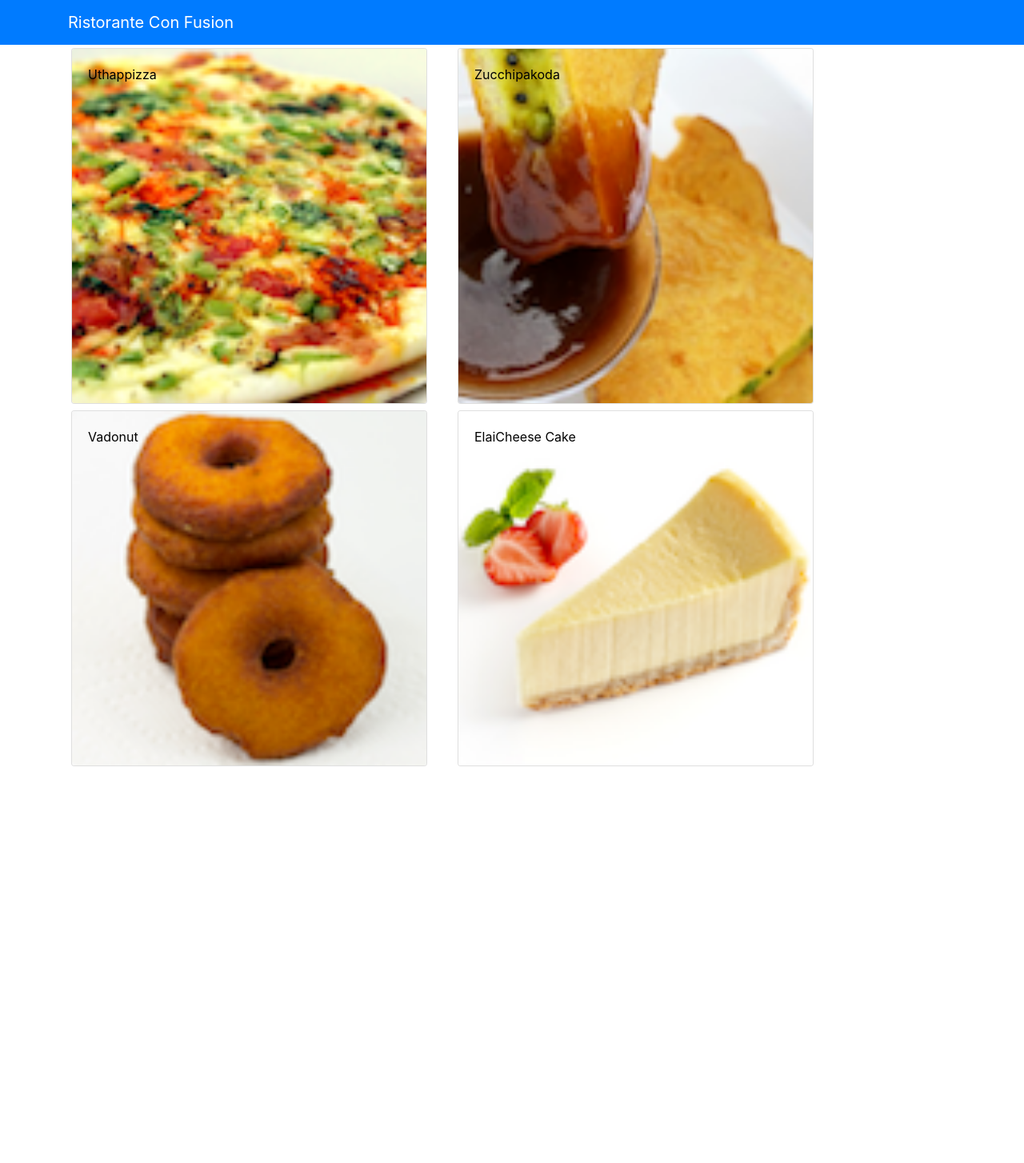
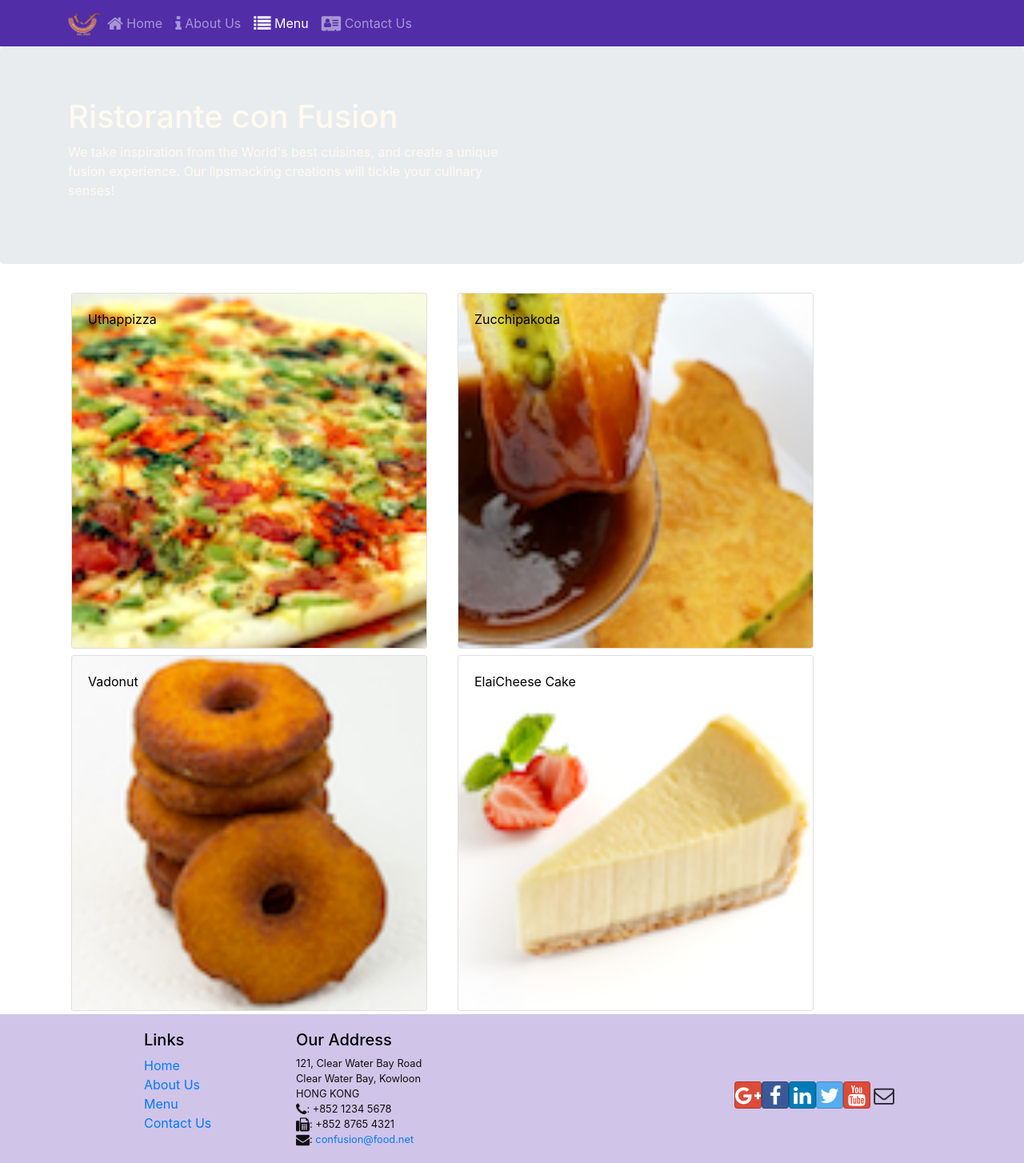
Before and after one commit to gnondpom09/react-app, a React (Create React App) app: page /menu in a window 1280 px wide. Shown: the top 1454 px of the page at 80% size. Before the commit the page ends 962 px from the top, so only its background shows below. Built offline with nearby package versions, Linux system fonts and the light colour scheme.

Commit message:
Add React router

```diff
--- a/package.json
+++ b/package.json
@@ -8,9 +8,12 @@
     "@testing-library/react": "^11.1.0",
     "@testing-library/user-event": "^12.1.10",
     "bootstrap": "^4.6.0",
+    "bootstrap-social": "^5.1.1",
+    "font-awesome": "^4.7.0",
     "react": "^17.0.1",
     "react-dom": "^17.0.1",
     "react-popper": "^2.2.4",
+    "react-router-dom": "^5.2.0",
     "react-scripts": "4.0.3",
     "reactstrap": "^8.9.0",
     "web-vitals": "^1.0.1"
--- a/src/App.css
+++ b/src/App.css
@@ -13,9 +13,38 @@
   }
 }
 
-.App-header {
-  height: 150px;
-  color: white;
+.row-header {
+  margin: 0px auto;
+  padding: 0px auto;
+}
+
+.row-content {
+  margin: 0px auto;
+  padding: 50px 0px 50px 0px;
+  border-bottom: 1px ridge;
+  min-height: 400px;
+}
+
+.footer {
+  background-color: #d1c4e9;
+  margin: 0px auto;
+  padding: 20px 0px 20px 0px;
+}
+.jumbotron {
+  padding: 70px 30px 70px 30px;
+  margin: 0px auto;
+  background: #9575cd;
+  color: floralwhite;
+}
+
+address {
+  font-size: 80%;
+  margin: 0px;
+  color: #0f0f0f;
+}
+
+.navbar-dark {
+  background-color: #512da8;
 }
 
 .App-title {
--- a/src/App.js
+++ b/src/App.js
@@ -2,13 +2,16 @@
 import React, { Component } from "react";
 
 import Main from "./components/MainComponent";
+import { BrowserRouter } from "react-router-dom";
 
 class App extends Component {
   render() {
     return (
-      <div className="App">
-        <Main />
-      </div>
+      <BrowserRouter>
+        <div className="App">
+          <Main />
+        </div>
+      </BrowserRouter>
     );
   }
 }
--- /dev/null
+++ b/src/components/FooterComponent.js
@@ -0,0 +1,91 @@
+import React from "react";
+import { Link } from "react-router-dom";
+
+function Footer(props) {
+  return (
+    <div className="footer">
+      <div className="container">
+        <div className="row justify-content-center">
+          <div className="col-4 offset-1 col-sm-2">
+            <h5>Links</h5>
+            <ul className="list-unstyled">
+              <li>
+                <Link to="/home">Home</Link>
+              </li>
+              <li>
+                <Link to="/aboutus">About Us</Link>
+              </li>
+              <li>
+                <Link to="/menu">Menu</Link>
+              </li>
+              <li>
+                <Link to="/contactus">Contact Us</Link>
+              </li>
+            </ul>
+          </div>
+          <div className="col-7 col-sm-5">
+            <h5>Our Address</h5>
+            <address>
+              121, Clear Water Bay Road
+              <br />
+              Clear Water Bay, Kowloon
+              <br />
+              HONG KONG
+              <br />
+              <i className="fa fa-phone fa-lg"></i>: +852 1234 5678
+              <br />
+              <i className="fa fa-fax fa-lg"></i>: +852 8765 4321
+              <br />
+              <i className="fa fa-envelope fa-lg"></i>:{" "}
+              <a href="mailto:confusion@food.net">confusion@food.net</a>
+            </address>
+          </div>
+          <div className="col-12 col-sm-4 align-self-center">
+            <div className="text-center">
+              <a
+                className="btn btn-social-icon btn-google"
+                href="http://google.com/+"
+              >
+                <i className="fa fa-google-plus"></i>
+              </a>
+              <a
+                className="btn btn-social-icon btn-facebook"
+                href="http://www.facebook.com/profile.php?id="
+              >
+                <i className="fa fa-facebook"></i>
+              </a>
+              <a
+                className="btn btn-social-icon btn-linkedin"
+                href="http://www.linkedin.com/in/"
+              >
+                <i className="fa fa-linkedin"></i>
+              </a>
+              <a
+                className="btn btn-social-icon btn-twitter"
+                href="http://twitter.com/"
+              >
+                <i className="fa fa-twitter"></i>
+              </a>
+              <a
+                className="btn btn-social-icon btn-google"
+                href="http://youtube.com/"
+              >
+                <i className="fa fa-youtube"></i>
+              </a>
+              <a className="btn btn-social-icon" href="mailto:">
+                <i className="fa fa-envelope-o"></i>
+              </a>
+            </div>
+          </div>
+        </div>
+        <div className="row justify-content-center">
+          <div className="col-auto">
+            <p>© Copyright 2018 Ristorante Con Fusion</p>
+          </div>
+        </div>
+      </div>
+    </div>
+  );
+}
+
+export default Footer;
--- /dev/null
+++ b/src/components/HeaderComponent.js
@@ -0,0 +1,90 @@
+import React, { Component } from "react";
+
+import {
+  Nav,
+  Navbar,
+  NavbarBrand,
+  NavbarToggler,
+  Collapse,
+  NavItem,
+  Jumbotron,
+} from "reactstrap";
+import { NavLink } from "react-router-dom";
+
+class Header extends Component {
+  constructor(props) {
+    super(props);
+
+    this.toggleNav = this.toggleNav.bind(this);
+    this.state = {
+      isNavOpen: false,
+    };
+  }
+
+  toggleNav() {
+    this.setState({
+      isNavOpen: !this.state.isNavOpen,
+    });
+  }
+
+  render() {
+    return (
+      <div>
+        <Navbar dark expand="md">
+          <div className="container">
+            <NavbarToggler onClick={this.toggleNav} />
+            <NavbarBrand className="mr-auto" href="/">
+              <img
+                src="assets/images/logo.png"
+                height="30"
+                width="41"
+                alt="Ristorante Con Fusion"
+              />
+            </NavbarBrand>
+            <Collapse isOpen={this.state.isNavOpen} navbar>
+              <Nav navbar>
+                <NavItem>
+                  <NavLink className="nav-link" to="/home">
+                    <span className="fa fa-home fa-lg"></span> Home
+                  </NavLink>
+                </NavItem>
+                <NavItem>
+                  <NavLink className="nav-link" to="/aboutus">
+                    <span className="fa fa-info fa-lg"></span> About Us
+                  </NavLink>
+                </NavItem>
+                <NavItem>
+                  <NavLink className="nav-link" to="/menu">
+                    <span className="fa fa-list fa-lg"></span> Menu
+                  </NavLink>
+                </NavItem>
+                <NavItem>
+                  <NavLink className="nav-link" to="/contactus">
+                    <span className="fa fa-address-card fa-lg"></span> Contact
+                    Us
+                  </NavLink>
+                </NavItem>
+              </Nav>
+            </Collapse>
+          </div>
+        </Navbar>
+        <Jumbotron>
+          <div className="container">
+            <div className="row row-header">
+              <div className="col-12 col-sm-6">
+                <h1>Ristorante con Fusion</h1>
+                <p>
+                  We take inspiration from the World's best cuisines, and create
+                  a unique fusion experience. Our lipsmacking creations will
+                  tickle your culinary senses!
+                </p>
+              </div>
+            </div>
+          </div>
+        </Jumbotron>
+      </div>
+    );
+  }
+}
+
+export default Header;
--- /dev/null
+++ b/src/components/HomeComponent.js
@@ -0,0 +1,11 @@
+import React from "react";
+
+function Home(props) {
+  return (
+    <div className="container">
+      <h4>Home</h4>
+    </div>
+  );
+}
+
+export default Home;
--- a/src/components/MainComponent.js
+++ b/src/components/MainComponent.js
@@ -1,10 +1,14 @@
-import { Navbar, NavbarBrand } from "reactstrap";
 import React, { Component } from "react";
 
+import Header from "./HeaderComponent";
+import Footer from "./FooterComponent";
 import Menu from "./MenuComponent";
-import DishDetail from "./DishDetailComponent";
+
+import Home from "./HomeComponent";
 
 import { DISHES } from "../shared/dishes";
+
+import { Switch, Route, Redirect } from "react-router-dom";
 
 class Main extends Component {
   constructor(props) {
@@ -21,28 +25,35 @@
   }
 
   render() {
+    const HomePage = () => {
+      return <Home />;
+    };
+
     return (
-      <div className="App">
-        <header className="App-header">
-          <div className="App">
-            <Navbar dark color="primary">
-              <div className="container">
-                <NavbarBrand href="/">Ristorante Con Fusion</NavbarBrand>
-              </div>
-            </Navbar>
+      <div>
+        <Header />
+        <Switch>
+          <Route path="/home" component={HomePage} />
+          <Route
+            exact
+            path="/menu"
+            component={() => (
               <Menu
                 dishes={this.state.dishes}
                 onClick={(dishId) => this.onDishSelect(dishId)}
               />
-            <DishDetail
+            )}
+          />
+          <Redirect to="/home" />
+        </Switch>
+        {/* <DishDetail
           dish={
             this.state.dishes.filter(
               (dish) => dish.id === this.state.selectedDish
             )[0]
           }
-            />
-          </div>
-        </header>
+        /> */}
+        <Footer />
       </div>
     );
   }
--- a/src/components/MenuComponent.js
+++ b/src/components/MenuComponent.js
@@ -16,7 +16,7 @@
   const menu = props.dishes.map((dish) => {
     return (
       <div className="col-12 col-md-5 m-1" key={dish.id}>
-        <RenderMenuItem dish={dish} onClick={props.onClick} />
+        <RenderMenuItem dish={dish} />
       </div>
     );
   });
--- a/src/index.js
+++ b/src/index.js
@@ -4,6 +4,8 @@
 import App from "./App";
 import reportWebVitals from "./reportWebVitals";
 import "bootstrap/dist/css/bootstrap.min.css";
+import "font-awesome/css/font-awesome.css";
+import "bootstrap-social/bootstrap-social.css";
 
 ReactDOM.render(
   <React.StrictMode>
```
Also changed, not shown: 1 other file (tests, documents, lock files or other folders). Lines whose indentation alone changed are shown as unchanged.
